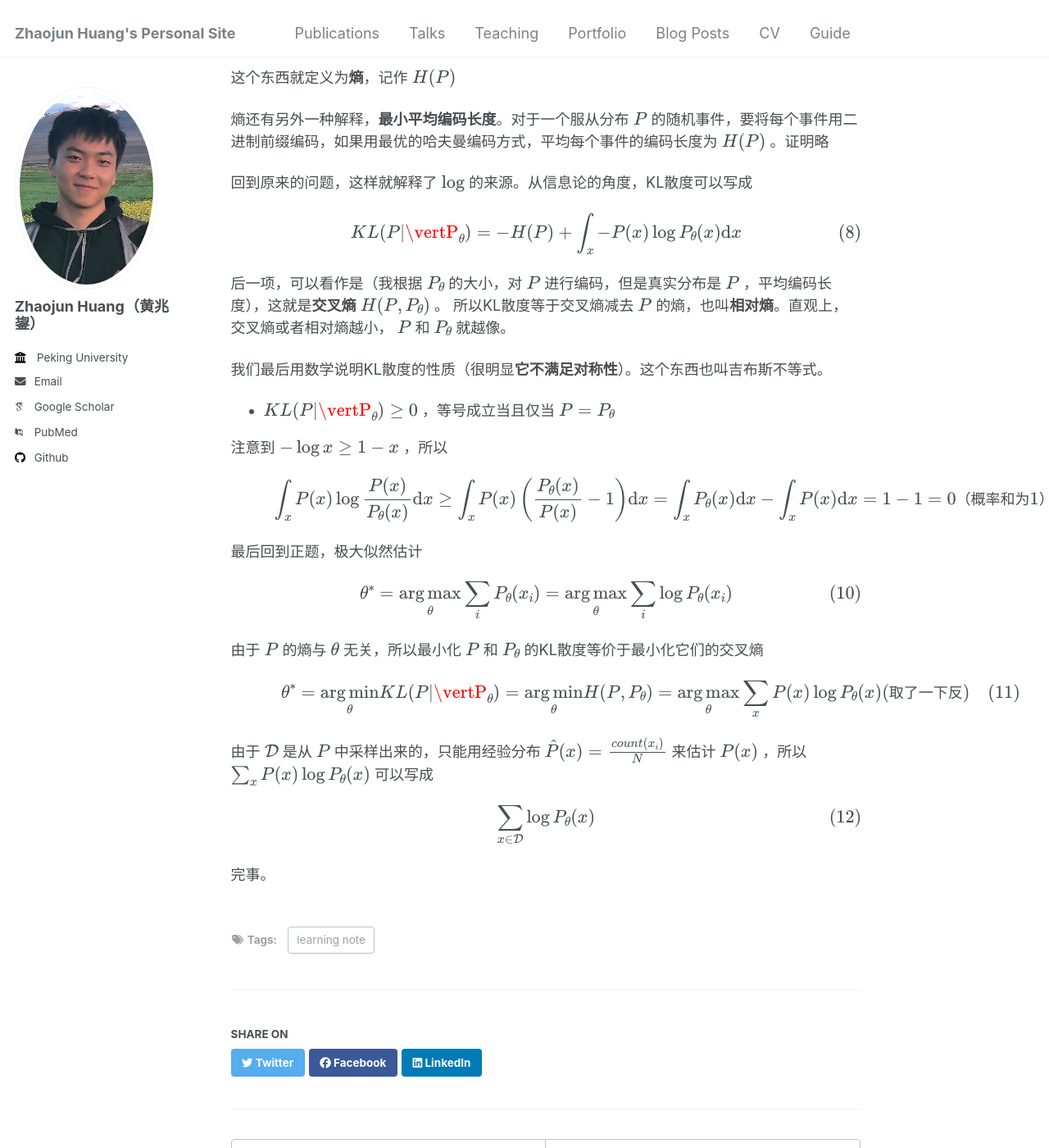
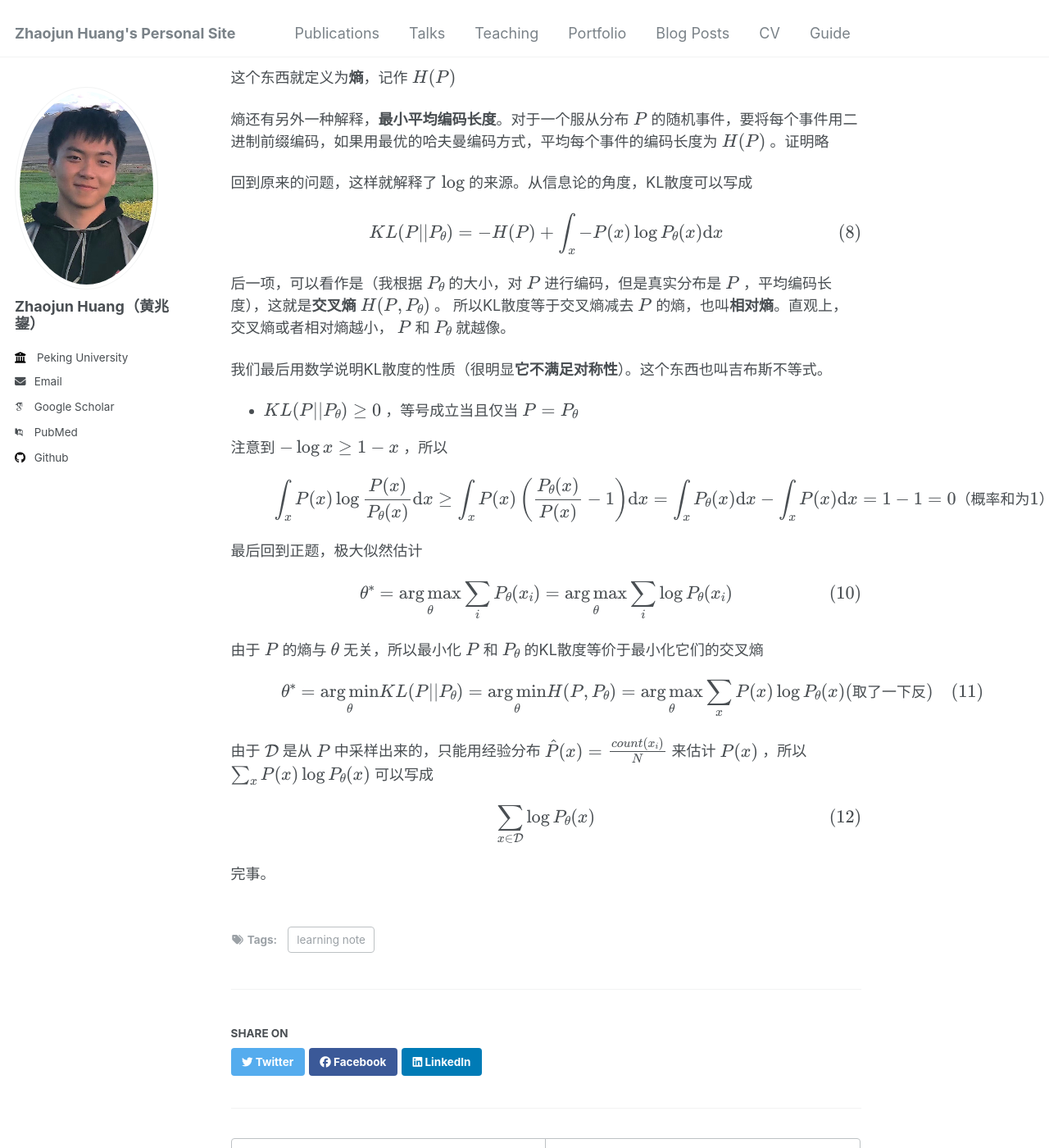
Before and after one commit to BAJimH/BAJimH.github.io, a Jekyll site: the page built from _posts/2025-03-09-KL.md, in a window 1280 px wide and 1400 px high, scrolled down 2330 px. Shown: the whole window at 82% size. Built offline with Jekyll 4.4.1, drawn with Linux system fonts in a browser that asks for light colours; some web fonts are replaced; formulas are drawn with MathJax 3; some of the changed text lies outside the part shown.

Commit message:
Update 2025-03-09-KL.md

```diff
--- a/_posts/2025-03-09-KL.md
+++ b/_posts/2025-03-09-KL.md
@@ -13,7 +13,7 @@ tags:
 生成模型是什么？
 
 > 有一堆离散的数据样本
-> $$\mathcal D =\{x_i\},\vert\mathcal D\vert=N $$ ，
+> $$\mathcal D =\{x_i\},\vert \mathcal D\vert =N $$ ，
 > 根据概率的观点，我们认为它符合某种分布 $P(x)$ ，但是我们并不知道 $P$ 长什么样子
 >
 > 目标：我们希望得到若干个 $\mathcal D$ 之外的样本 $x'$ ，它也服从分布 $P$
@@ -43,7 +43,7 @@ $$
 - $P_\theta$ 和 $P$ 应该尽可能的像。怎么评价两个分布像不像？一种办法是KL散度
 
 $$
-KL(P\vert\vertP_\theta) = \mathbb E_{x\sim P}\log\left(P(x)\over P_\theta(x)\right)
+KL(P\vert \vert P_\theta) = \mathbb E_{x\sim P}\log\left(P(x)\over P_\theta(x)\right)
 $$
 
 回顾一下数学期望的定义，在这里就是枚举所有可能的 $x$ ，它的这个对数值的乘以 $P(x)$ 的和
@@ -95,7 +95,7 @@ $$
 回到原来的问题，这样就解释了 $\log$ 的来源。从信息论的角度，KL散度可以写成
 
 $$
-KL(P\vert\vertP_\theta) = -H(P)+ \int_x -P(x)\log P_\theta(x)\mathrm dx
+KL(P\vert \vert P_\theta) = -H(P)+ \int_x -P(x)\log P_\theta(x)\mathrm dx
 $$
 
 后一项，可以看作是（我根据 $P_\theta$ 的大小，对 $P$ 进行编码，但是真实分布是 $P$ ，平均编码长度），这就是**交叉熵** $H(P,P_\theta)$ 。
@@ -103,7 +103,7 @@ $$
 
 我们最后用数学说明KL散度的性质（很明显**它不满足对称性**）。这个东西也叫吉布斯不等式。
 
-- $KL(P\vert\vertP_\theta)\geq 0$ ，等号成立当且仅当 $P=P_\theta$
+- $KL(P\vert \vert P_\theta)\geq 0$ ，等号成立当且仅当 $P=P_\theta$
 
 注意到 $-\log x\geq 1-x$ ，所以
 
@@ -121,7 +121,7 @@ $$
 由于 $P$ 的熵与 $\theta$ 无关，所以最小化 $P$ 和 $P_\theta$ 的KL散度等价于最小化它们的交叉熵
 
 $$
-\theta^*=\mathop{\arg\min}\limits_{\theta}KL(P\vert\vertP_\theta) = \mathop{\arg\min}\limits_{\theta}H(P,P_\theta) = \mathop{\arg\max}\limits_{\theta}\sum_x P(x)\log P_\theta(x)\text{(取了一下反)}
+\theta^*=\mathop{\arg\min}\limits_{\theta}KL(P\vert \vert P_\theta) = \mathop{\arg\min}\limits_{\theta}H(P,P_\theta) = \mathop{\arg\max}\limits_{\theta}\sum_x P(x)\log P_\theta(x)\text{(取了一下反)}
 $$
 
 由于 $\mathcal D$ 是从 $P$ 中采样出来的，只能用经验分布 $\hat P(x) = {count(x_i)\over N}$ 来估计 $P(x)$ ，所以 $\sum_x P(x)\log P_\theta(x)$ 可以写成
```
